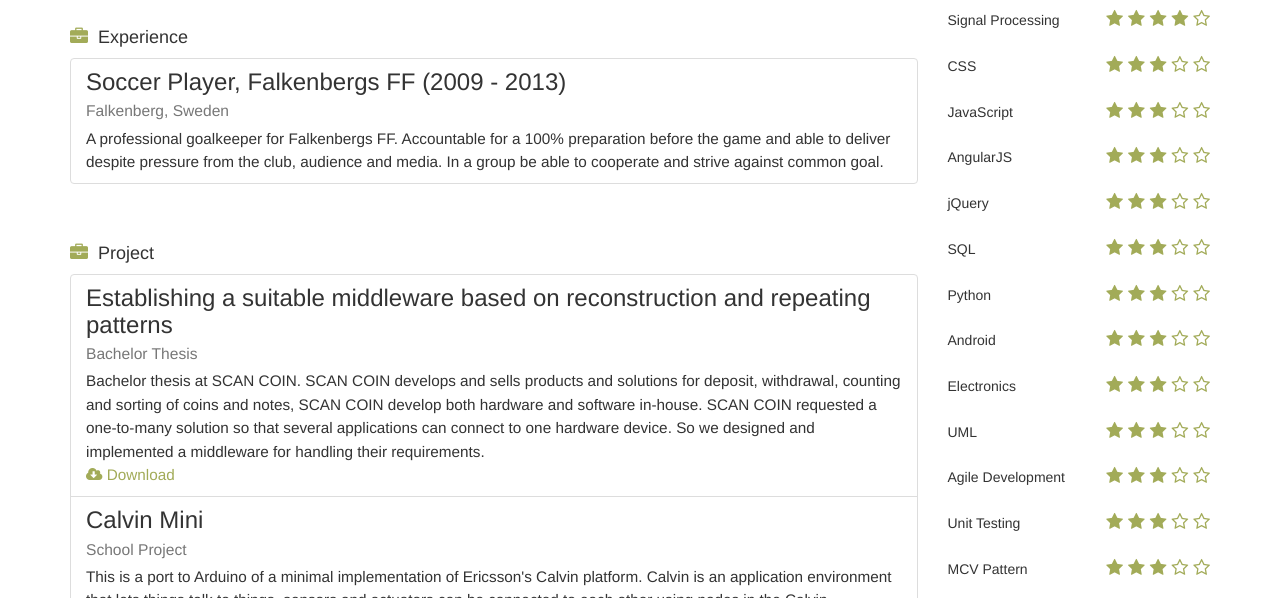
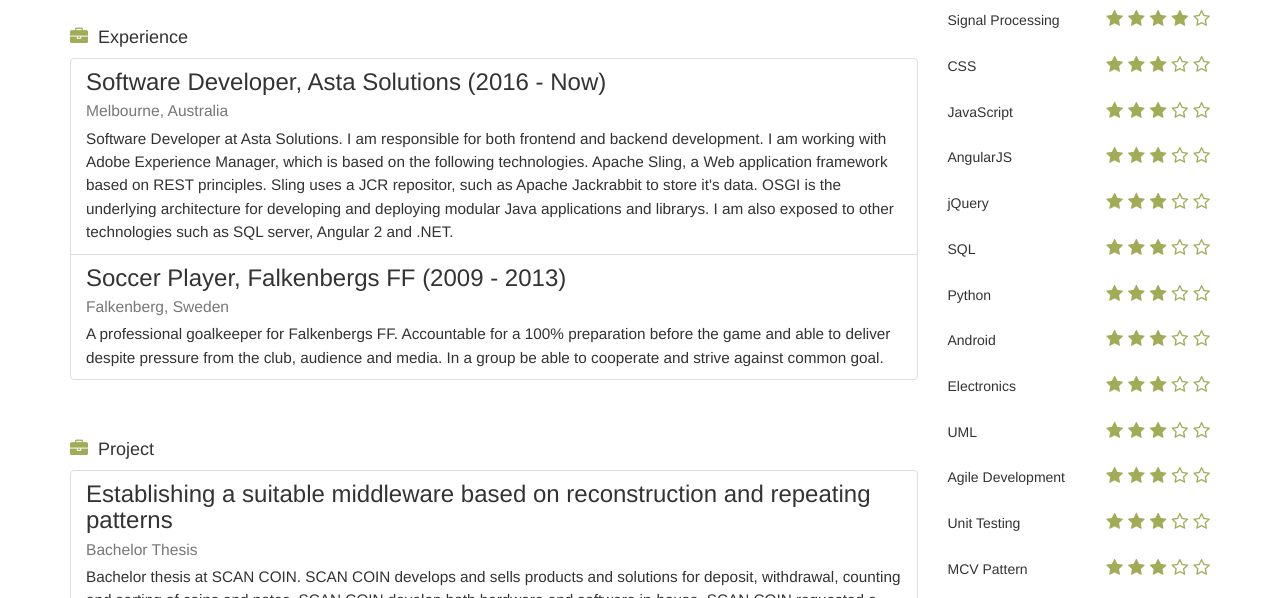
Before and after one commit to jesperhansen17/jesperhansen17.github.io, a website: page index.html in a window 1280 px wide. Shown: the part 1122-1720 px from the top of the page. Drawn offline with nearby package versions, Linux system fonts and the light colour scheme.

Commit message:
Updatet my experience with Asta

```diff
--- a/index.html
+++ b/index.html
@@ -120,7 +120,15 @@
                   <div class="horizontal-divider"></div>
                   <h4><i class="fa fa-briefcase" style="color: #A2AB58;"></i> &nbsp;Experience</h4>
                   <div class="list-group">
-                    <div class="list-group-item current">
+					<div class="list-group-item current">
+						<h3 class="list-group-item-heading">Software Developer, Asta Solutions (2016 - Now)<br><small>Melbourne, Australia</small></h3>
+						<p class="list-group-item-text">
+							<small>
+								Software Developer at Asta Solutions. I am responsible for both frontend and backend development. I am working with Adobe Experience Manager, which is based on the following technologies. Apache Sling, a Web application framework based on REST principles. Sling uses a JCR repositor, such as Apache Jackrabbit to store it's data. OSGI is the underlying architecture for developing and deploying modular Java applications and librarys. I am also exposed to other technologies such as SQL server, Angular 2 and .NET.
+							</small>
+						</p>
+					</div>
+                    <div class="list-group-item">
                       <h3 class="list-group-item-heading">Soccer Player, Falkenbergs FF (2009 - 2013)<br><small>Falkenberg, Sweden</small></h3>
                       <p class="list-group-item-text">
                         <small>
```
